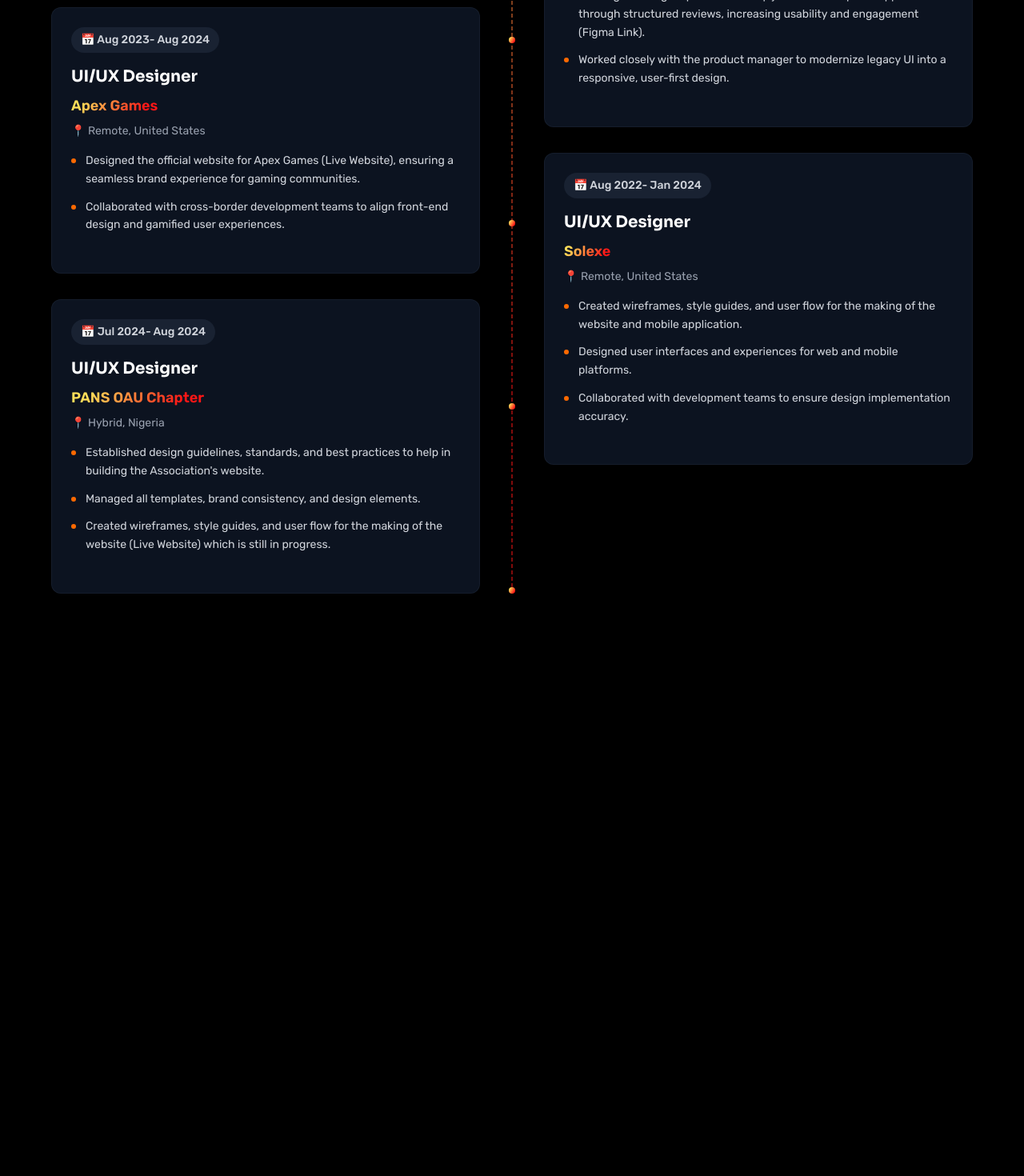
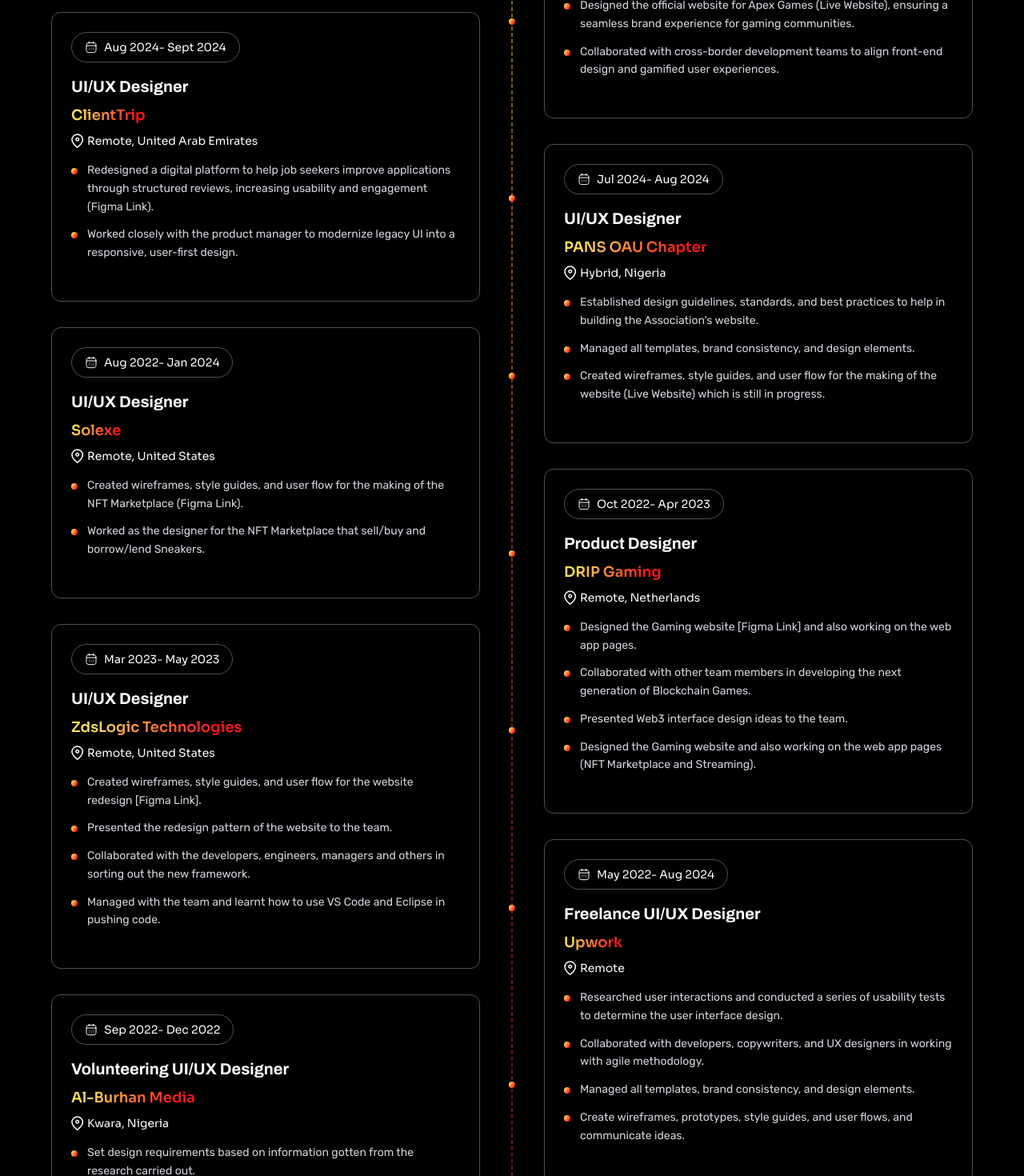
Before and after one commit to Farouk-ayo/rxquadri, a Next.js app: page / in a window 1280 px wide. Shown: the part 2420-3890 px from the top of the page at 80% size. Before the commit the page ends 3274 px from the top, so only its background shows below. Built offline with nearby package versions, Linux system fonts and the light colour scheme.

Commit message:
feat : about it8n-3

```diff
--- a/app/components/experienceCard.tsx
+++ b/app/components/experienceCard.tsx
@@ -1,6 +1,8 @@
 import Button from "@/components/ui/button";
 import React from "react";
 import { motion } from "framer-motion";
+import Tag from "@/components/ui/tag";
+import { CalendarIcon, LocationIcon } from "@/components/icons";
 
 interface ExperienceCardProps {
   experience: ExperienceProps;
@@ -16,38 +18,31 @@
       transition={{ delay: index * 0.1 }}
       className={`relative w-full  ${isLeft ? "mr-auto" : "ml-auto"}`}
     >
-      {/* Card Container - matches your design */}
-      <div className="bg-gray-900/80 backdrop-blur-sm rounded-xl p-6 border border-gray-800/50 hover:border-gray-700/50 transition-all duration-300 w-full">
-        {/* Period Badge */}
-        <div className="flex items-center mb-4">
-          <div className="bg-gray-800/70 px-3 py-1.5 rounded-full text-gray-300 text-sm font-medium flex items-center gap-2">
-            📅 {experience.period}
-          </div>
-        </div>
+      {" "}
+      <div className="backdrop-blur-sm rounded-xl p-6 border   border-white/30 bg-transparent transition-all duration-300 w-full">
+        <Tag className="mb-4">
+          <CalendarIcon />
+          <span> {experience.period}</span>
+        </Tag>
 
-        {/* Title and Company */}
-        <div className="mb-4">
-          <h3 className="text-xl font-bold text-white mb-2 font-sora">
+        <div className="mb-4 font-archivo">
+          <h3 className="text-xl font-bold text-white mb-2">
             {experience.title}
           </h3>
-          {/* Company name with gradient - removed companyColor prop */}
-          <div className="flex items-center gap-2 mb-2">
+          <div className="flex items-center gap-2 mb-2 font-sora">
             <span className="text-lg font-semibold text-custom-gradient">
               {experience.company}
             </span>
           </div>
-          {/* Location */}
-          <div className="flex items-center gap-1 text-gray-400 text-sm">
-            📍 {experience.location}
+          <div className="flex items-center gap-1 text-white text-sm font-sora">
+            <LocationIcon /> {experience.location}
           </div>
         </div>
 
-        {/* Responsibilities List */}
         <div className="space-y-3 mb-6">
           {experience.responsibilities.map((responsibility, i) => (
             <div key={i} className="flex items-start gap-3">
-              {/* Orange dot bullet point */}
-              <div className="w-1.5 h-1.5 bg-orange-500 rounded-full mt-2 flex-shrink-0" />
+              <div className="w-1 h-1 sm:w-2 sm:h-2 bg-custom-gradient rounded-full mt-2 flex-shrink-0" />
               <p className="text-gray-300 text-sm leading-relaxed">
                 {responsibility}
               </p>
--- a/app/globals.css
+++ b/app/globals.css
@@ -17,6 +17,8 @@
   --font-rubik: var(--font-rubik), ui-sans-serif, system-ui, sans-serif,
     "Apple Color Emoji", "Segoe UI Emoji", "Segoe UI Symbol", "Noto Color Emoji";
   --font-sora: var(--font-sora), ui-sans-serif, system-ui, sans-serif,
+    "Apple Color Emoji", "Segoe UI Emoji", "Segoe UI Symbol", "Noto Color Emoji";
+  --font-archivo: var(--font-archivo), ui-sans-serif, system-ui, sans-serif,
     "Apple Color Emoji", "Segoe UI Emoji", "Segoe UI Symbol", "Noto Color Emoji";
   --color-custom-yellow: #ffde59;
   --color-custom-red: #ff1616;
--- a/app/layout.tsx
+++ b/app/layout.tsx
@@ -1,11 +1,6 @@
 import type { Metadata } from "next";
-import { Inter, Rubik, Sora } from "next/font/google";
+import { Archivo, Rubik, Sora } from "next/font/google";
 import "./globals.css";
-
-export const inter = Inter({
-  subsets: ["latin"],
-  display: "swap",
-});
 
 export const rubik = Rubik({
   subsets: ["latin"],
@@ -20,6 +15,14 @@
   display: "swap",
   variable: "--font-sora",
 });
+
+export const archivo = Archivo({
+  subsets: ["latin"],
+  weight: ["100", "200", "300", "400", "500", "600", "700", "800"],
+  display: "swap",
+  variable: "--font-archivo",
+});
+
 export const metadata: Metadata = {
   title: "RxQuadri",
   description:
@@ -34,7 +37,7 @@
   return (
     <html lang="en" suppressHydrationWarning>
       <body
-        className={`${rubik.variable} ${sora.variable} font-sans antialiased `}
+        className={`${rubik.variable} ${sora.variable} ${archivo.variable} f font-sans antialiased `}
       >
         <main className=" ">{children}</main>
       </body>
--- a/app/sections/About.tsx
+++ b/app/sections/About.tsx
@@ -84,7 +84,7 @@
             onClick={() => setActiveTab(tab.name)}
             className={`relative min-w-52 ${
               !(activeTab === tab.name)
-                ? "text-white/75 border-white/75 border-2 hover:border-transparent  hover-border-custom-gradient hover-text-custom-gradient"
+                ? "text-white/75 border-white/30 bg-transparent border-2 hover:border-transparent  hover-border-custom-gradient hover-text-custom-gradient"
                 : "border-none"
             }`}
           >
--- /dev/null
+++ b/components/ui/tag.tsx
@@ -0,0 +1,18 @@
+import React from "react";
+
+interface TagProps {
+  children: React.ReactNode;
+  className?: string;
+}
+
+const Tag = ({ children, className = "" }: TagProps) => {
+  return (
+    <div
+      className={`bg-transparent backdrop-blur-sm border border-white/30 rounded-full px-4 py-2 text-sm font-normal text-white inline-flex items-center gap-2 ${className} font-sora`}
+    >
+      {children}
+    </div>
+  );
+};
+
+export default Tag;
--- a/data/experience.ts
+++ b/data/experience.ts
@@ -6,8 +6,8 @@
     company: "PharmaBin",
     location: "Hybrid, Nigeria",
     responsibilities: [
-      "Spearheading the design and technology strategy for Nigeria's first digital pharmaceutical waste management and blister pack recycling platform.",
-      "Built the company's official website (Live Website) and digital interface, setting design guidelines and usability standards that ensure accessibility, sustainability, and credibility.",
+      "Spearheading the design and technology strategy for Nigeria’s first digital pharmaceutical waste management and blister pack recycling platform.",
+      "Built the company’s official website (Live Website) and digital interface, setting design guidelines and usability standards that ensure accessibility, sustainability, and scalability.",
       "Developed product prototypes showcased at national innovation hackathons, earning recognition for healthtech and circular economy innovation.",
       "Leading cross-functional teams in refining the recycling pipeline for blister packs, integrating SDG-aligned practices into product development.",
       "Driving community pharmacy partnerships to expand adoption and reduce improper disposal of medicines while fostering environmental sustainability.",
@@ -31,6 +31,19 @@
   },
   {
     id: 3,
+    period: "Aug 2024- Sept 2024",
+    title: "UI/UX Designer",
+    company: "ClientTrip",
+    location: "Remote, United Arab Emirates",
+    responsibilities: [
+      "Redesigned a digital platform to help job seekers improve applications through structured reviews, increasing usability and engagement (Figma Link).",
+      "Worked closely with the product manager to modernize legacy UI into a responsive, user-first design.",
+    ],
+    liveLink: "",
+    figmaLink: "",
+  },
+  {
+    id: 4,
     period: "Aug 2023- Aug 2024",
     title: "UI/UX Designer",
     company: "Apex Games",
@@ -43,20 +56,20 @@
     figmaLink: "",
   },
   {
-    id: 4,
-    period: "Aug 2024- Sept 2024",
+    id: 5,
+    period: "Aug 2022- Jan 2024",
     title: "UI/UX Designer",
-    company: "ClientTrip",
-    location: "Remote, United Arab Emirates",
+    company: "Solexe",
+    location: "Remote, United States",
     responsibilities: [
-      "Redesigned a digital platform to help job seekers improve applications through structured reviews, increasing usability and engagement (Figma Link).",
-      "Worked closely with the product manager to modernize legacy UI into a responsive, user-first design.",
+      "Created wireframes, style guides, and user flow for the making of the NFT Marketplace (Figma Link).",
+      "Worked as the designer for the NFT Marketplace that sell/buy and borrow/lend Sneakers.",
     ],
     liveLink: "",
     figmaLink: "",
   },
   {
-    id: 5,
+    id: 6,
     period: "Jul 2024- Aug 2024",
     title: "UI/UX Designer",
     company: "PANS OAU Chapter",
@@ -69,16 +82,64 @@
     liveLink: "",
     figmaLink: "",
   },
+
   {
-    id: 6,
-    period: "Aug 2022- Jan 2024",
+    id: 7,
+    period: "Mar 2023- May 2023",
     title: "UI/UX Designer",
-    company: "Solexe",
+    company: "ZdsLogic Technologies",
     location: "Remote, United States",
     responsibilities: [
-      "Created wireframes, style guides, and user flow for the making of the website and mobile application.",
-      "Designed user interfaces and experiences for web and mobile platforms.",
-      "Collaborated with development teams to ensure design implementation accuracy.",
+      "Created wireframes, style guides, and user flow for the website redesign [Figma Link].",
+      "Presented the redesign pattern of the website to the team.",
+      "Collaborated with the developers, engineers, managers and others in sorting out the new framework.",
+      "Managed with the team and learnt how to use VS Code and Eclipse in pushing code.",
+    ],
+    liveLink: "",
+    figmaLink: "",
+  },
+
+  {
+    id: 8,
+    period: "Oct 2022- Apr 2023",
+    title: "Product Designer",
+    company: "DRIP Gaming",
+    location: "Remote, Netherlands",
+    responsibilities: [
+      "Designed the Gaming website [Figma Link] and also working on the web app pages.",
+      "Collaborated with other team members in developing the next generation of Blockchain Games.",
+      "Presented Web3 interface design ideas to the team.",
+      "Designed the Gaming website and also working on the web app pages (NFT Marketplace and Streaming).",
+    ],
+    liveLink: "",
+    figmaLink: "",
+  },
+
+  {
+    id: 9,
+    period: "Sep 2022- Dec 2022",
+    title: "Volunteering UI/UX Designer",
+    company: "Al-Burhan Media",
+    location: "Kwara, Nigeria",
+    responsibilities: [
+      "Set design requirements based on information gotten from the research carried out.",
+      "Collaborated with other designers by working on the sketching, wireframes, user flow and style guide.",
+    ],
+    liveLink: "",
+    figmaLink: "",
+  },
+
+  {
+    id: 10,
+    period: "May 2022- Aug 2024",
+    title: "Freelance UI/UX Designer",
+    company: "Upwork",
+    location: "Remote",
+    responsibilities: [
+      "Researched user interactions and conducted a series of usability tests to determine the user interface design.",
+      "Collaborated with developers, copywriters, and UX designers in working with agile methodology.",
+      "Managed all templates, brand consistency, and design elements.",
+      "Create wireframes, prototypes, style guides, and user flows, and communicate ideas.",
     ],
     liveLink: "",
     figmaLink: "",
```
